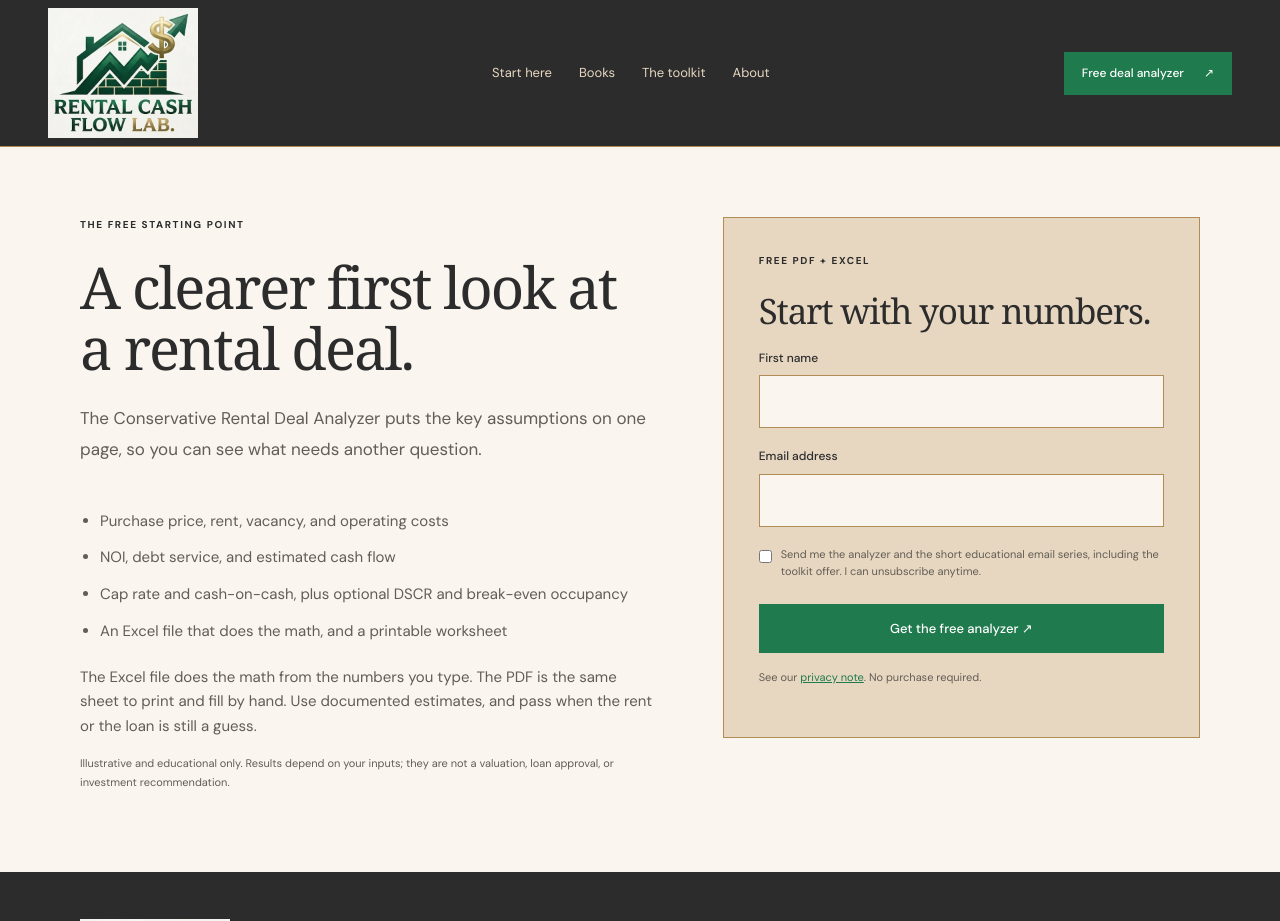
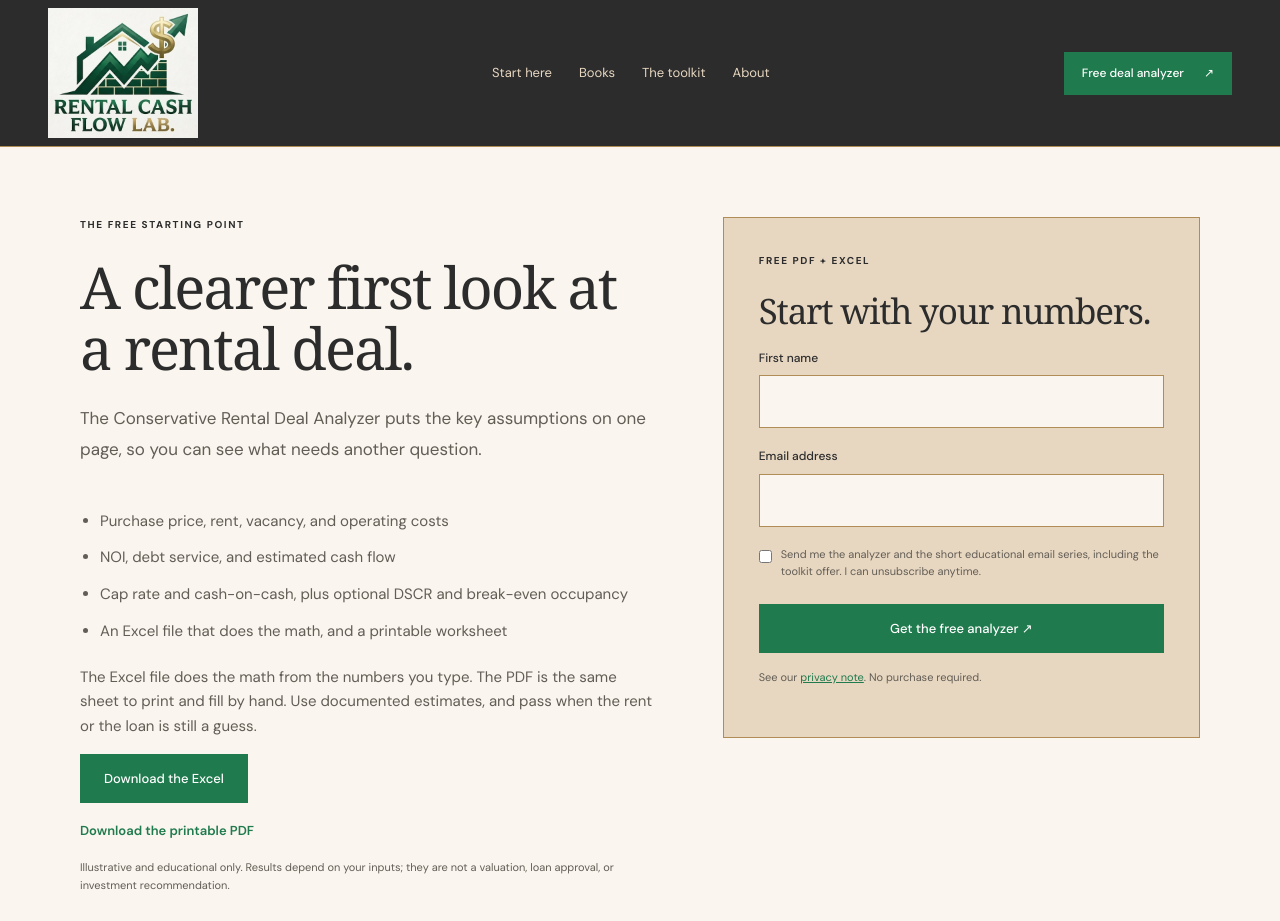
Before and after one commit to Jaytr80/rental-cash-flow-lab, a Next.js app: page /free-deal-analyzer in a window 1280 px wide. Shown: the top 921 px of the page. Built offline with nearby package versions, Linux system fonts and the light colour scheme; a web font is replaced by a local one.

Commit message:
Show the analyzer downloads on the page the email opens.
People who already signed up were landing on the form again, so the Excel and PDF links are on the page itself.

```diff
--- a/src/app/free-deal-analyzer/page.tsx
+++ b/src/app/free-deal-analyzer/page.tsx
@@ -28,6 +28,16 @@ export default function Free() {
           is the same sheet to print and fill by hand. Use documented
           estimates, and pass when the rent or the loan is still a guess.
         </p>
+        <p>
+          <a className="button" href="/downloads/conservative-rental-deal-analyzer.xlsx">
+            Download the Excel
+          </a>
+        </p>
+        <p>
+          <a className="text-link" href="/downloads/conservative-rental-deal-analyzer.pdf">
+            Download the printable PDF
+          </a>
+        </p>
         <p className="fine">
           Illustrative and educational only. Results depend on your inputs; they
           are not a valuation, loan approval, or investment recommendation.
```
